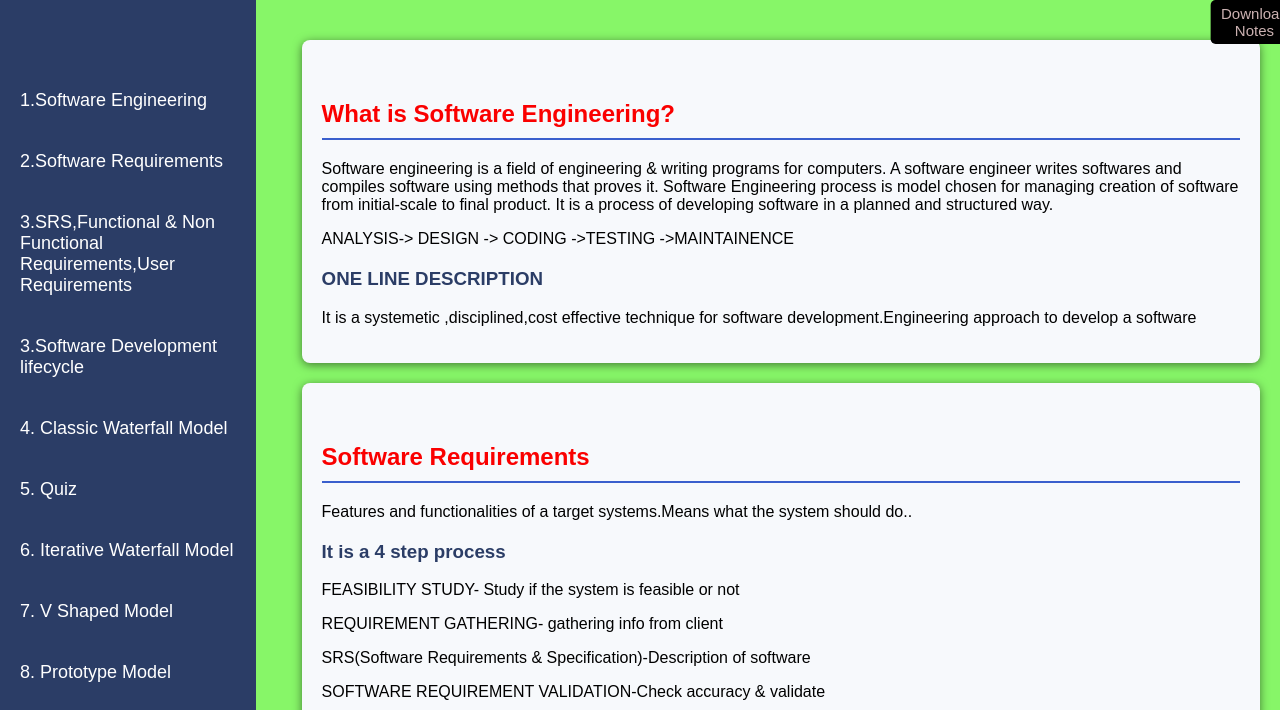
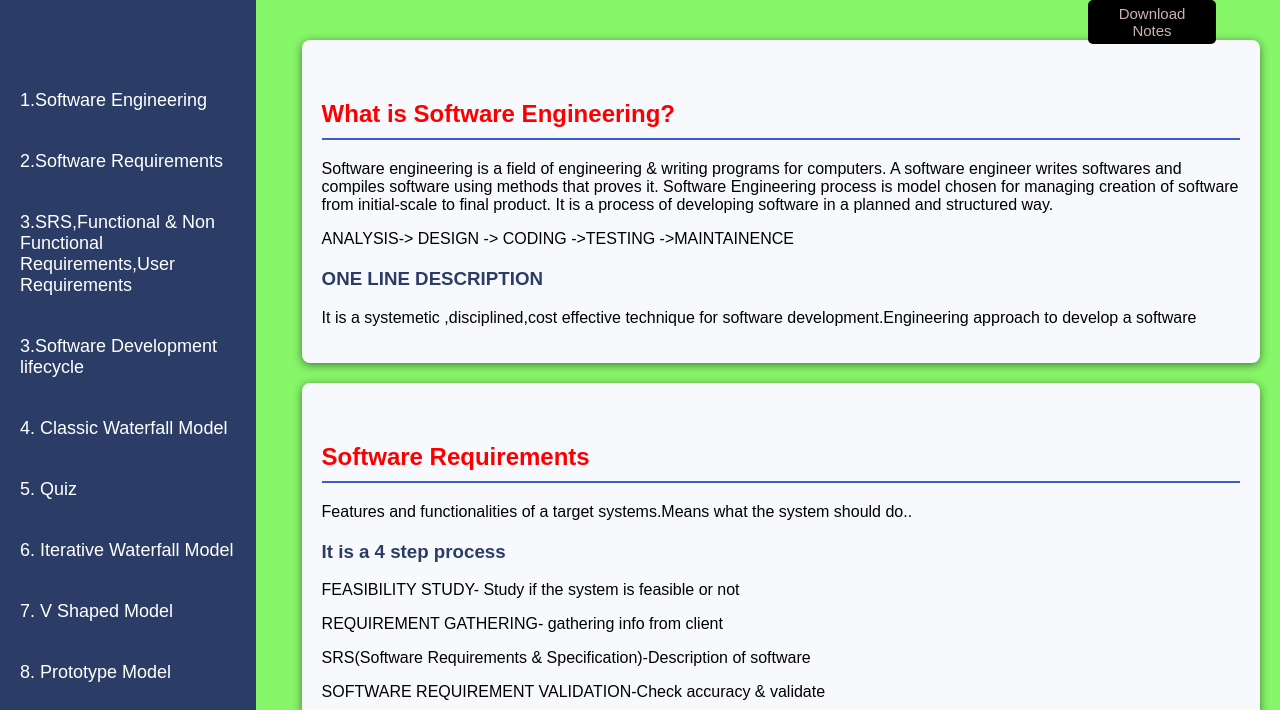
Before and after one commit to ShaunakGhosh-hub/GHOSHTECH, a plain HTML site: page software.html in a window 1280 px wide. Shown: the top 710 px of the page. Drawn offline with nearby package versions, Linux system fonts and the light colour scheme.

Commit message:
Update software.html

```diff
--- a/software.html
+++ b/software.html
@@ -46,7 +46,7 @@
 
         <div class="header">
             <a href="https://t.me/shaunak18" style="text-decoration: none;">
-              <button style="font-size: 15px; background-color: #000000; color: #cbb1b1; padding: 5px 10px; border: none; border-radius: 5px; position: absolute; top: 0; left: 98%; transform: translateX(-50%);">
+              <button style="font-size: 15px; background-color: #000000; color: #cbb1b1; padding: 5px 10px; border: none; border-radius: 5px; position: absolute; top: 0; left: 90%; transform: translateX(-50%);">
                 Download Notes
               </button>
             </a>
```
